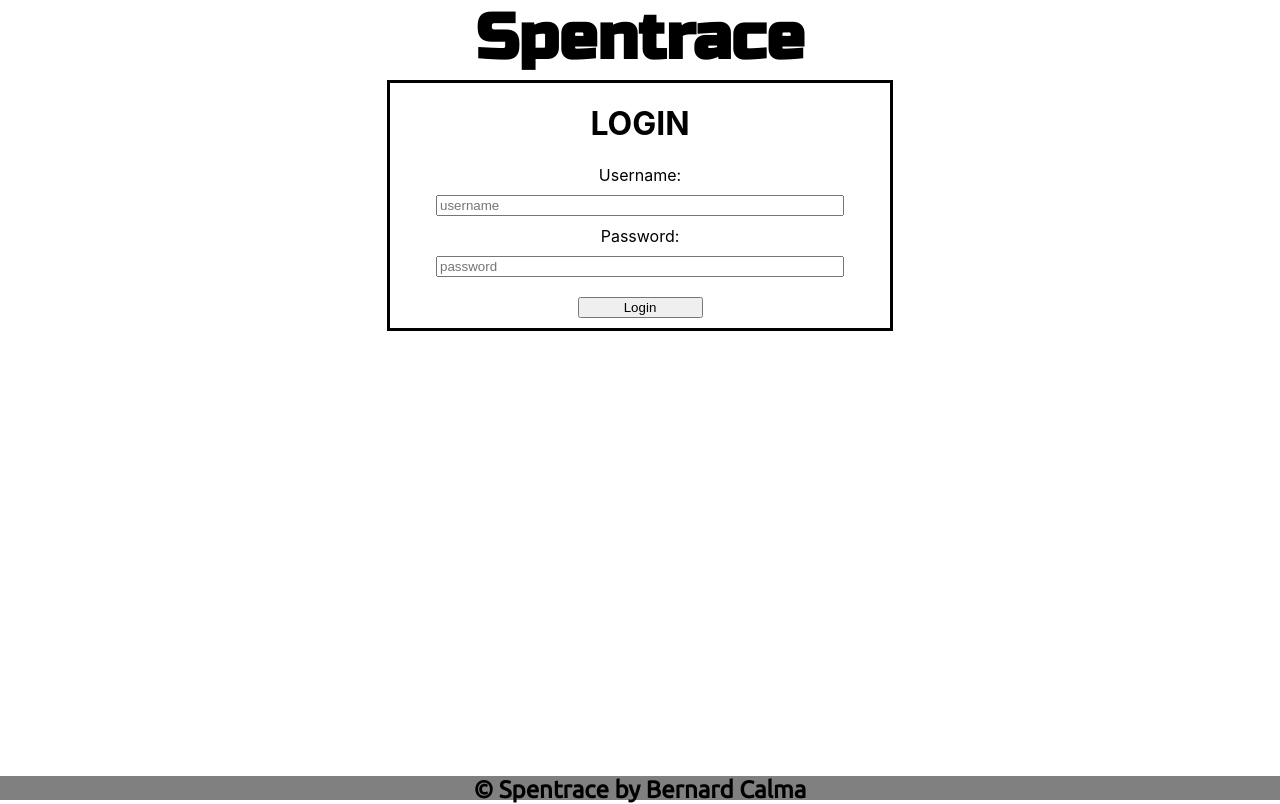
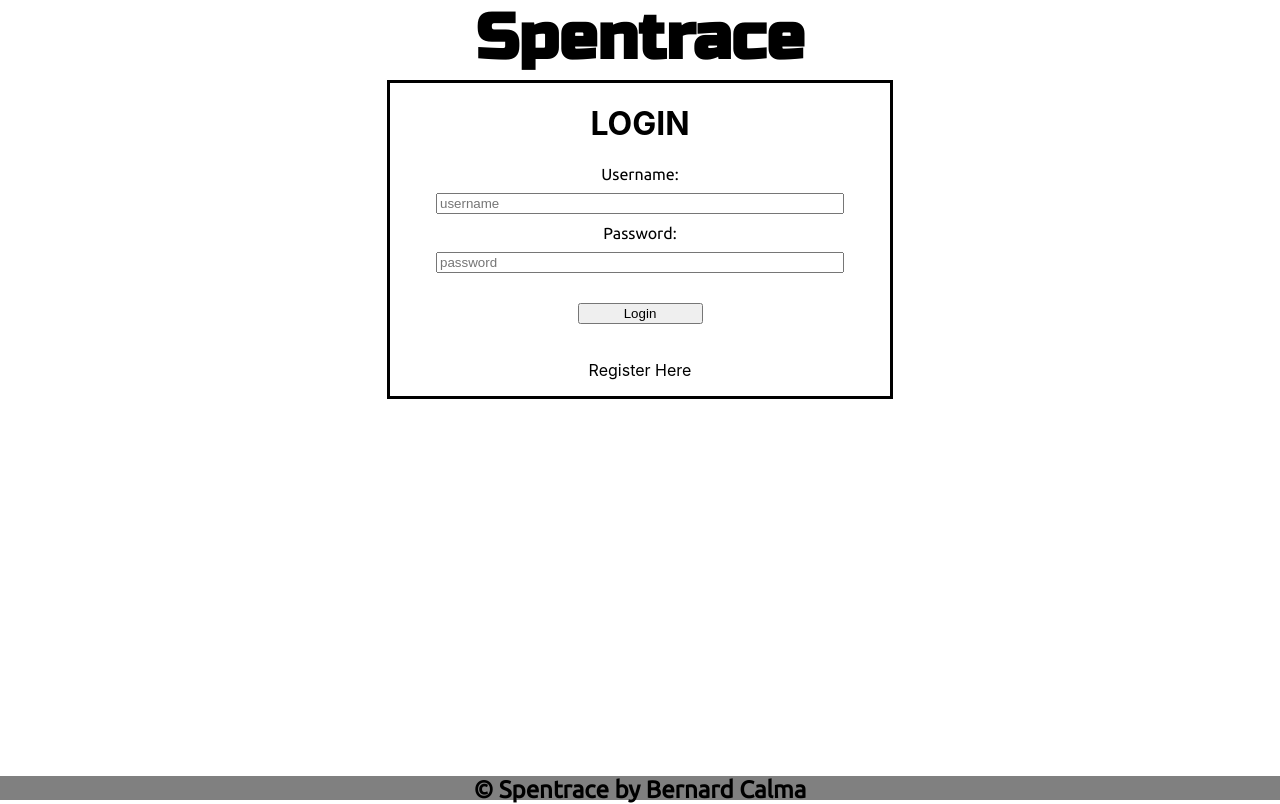
Before and after one commit to Bernard-Calma/spentrace-react, a React (Create React App) app: page / in a window 1280 px wide. Built offline with nearby package versions, Linux system fonts and the light colour scheme.

Commit message:
register page creatd

```diff
--- a/src/App.js
+++ b/src/App.js
@@ -6,9 +6,11 @@ import Main from './container/main/Main';
 import Add from './container/add/Add';
 import Footer from './container/footer/Footer';
 import Login from './container/login/Login';
+import Register from './container/login/Register';
 
 
 const App = () => {
+  const [view, setView] = useState("Main")
   const [user, setUser] = useState({
     username: "",
     password: "",
@@ -26,7 +28,6 @@ const App = () => {
       type: "Income"
     },
   ])
-  const [view, setView] = useState("Main")
 
   const handleLogin = (event) => {
     event.preventDefault();
@@ -67,11 +68,20 @@ const App = () => {
         }
         </>
         :
-        <Login
-          handleLogin = {handleLogin}
-          setUser = {setUser}
-          user = {user}
-        />
+        <>
+          { view === "Register"
+          ?
+          <Register />
+          :
+          <Login
+            handleLogin = {handleLogin}
+            setUser = {setUser}
+            user = {user}
+          />
+
+          }
+        </>
+
       }
     </div>
   );
--- a/src/container/login/Login.css
+++ b/src/container/login/Login.css
@@ -1,13 +1,14 @@
 .containerLogin {
     border: solid black;
     width: 500px;
+    text-align: center;
     margin: auto;
-    text-align: center;
 }
 
 .formLogin {
     display: flex;
     flex-direction: column;
+    font-family: 'Ubuntu', sans-serif;
 }
 
 .formLogin > label {
@@ -22,5 +23,5 @@
 
 .btnLogin {
     width: 25%;
-    margin: 10px auto;
+    margin: 20px auto;
 }
--- a/src/container/login/Login.jsx
+++ b/src/container/login/Login.jsx
@@ -9,6 +9,10 @@ const Login = (props) => {
 
     const handleChange = (event) => {
         props.setUser({...props.user, [event.target.name]: event.target.value})
+    }
+
+    const handleRegister = () => {
+
     }
 
     return(
@@ -25,6 +29,7 @@ const Login = (props) => {
                 </label>
                 <button className="btnLogin">Login</button>
             </form>
+            <p>Register Here</p>
         </div>
     )
 }
--- /dev/null
+++ b/src/container/login/Register.jsx
@@ -0,0 +1,10 @@
+const Register = () => {
+    return(
+        <div className="containerRegister">
+            <h1>REGISTER</h1>
+
+        </div>
+    )
+}
+
+export default Register
```
